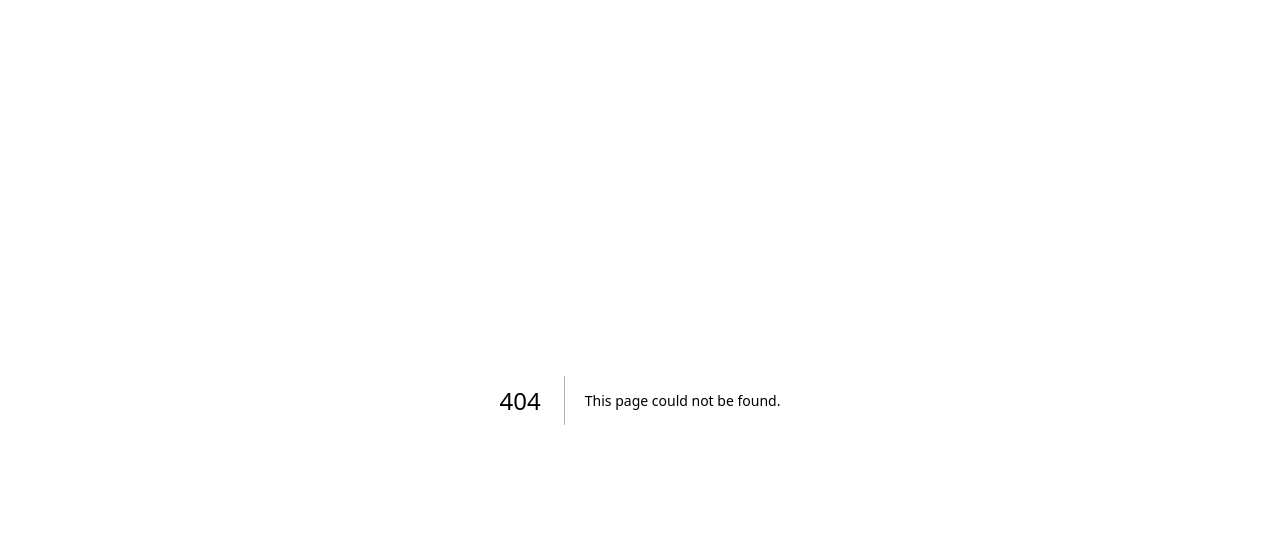
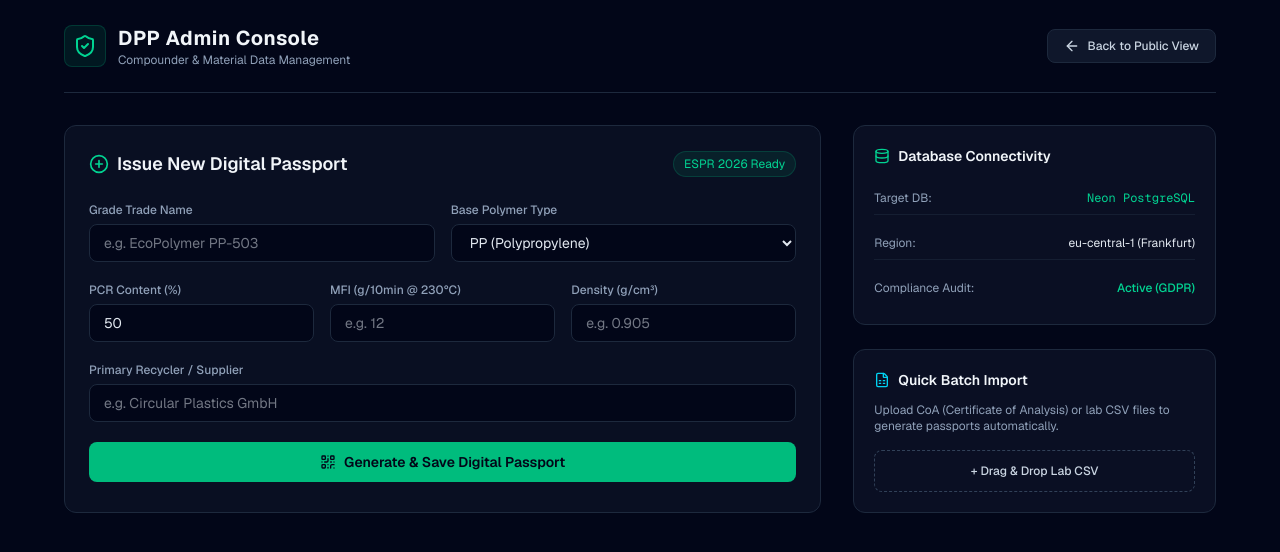
Before and after one commit to rezahashemifarzad/dpp-polymer, a Next.js app: page /admin in a window 1280 px wide. Before the commit this address had no page. Shown: the top 552 px of the page. Built offline with nearby package versions, Linux system fonts and the light colour scheme.

Commit message:
Added admin route and page structure

```diff
--- /dev/null
+++ b/app/admin/page.tsx
@@ -0,0 +1,213 @@
+'use client';
+
+import React, { useState } from 'react';
+import {
+  ShieldCheck,
+  PlusCircle,
+  Database,
+  FileSpreadsheet,
+  QrCode,
+  CheckCircle2,
+  ArrowLeft
+} from 'lucide-react';
+import Link from 'next/link';
+
+export default function AdminDashboard() {
+  const [formData, setFormData] = useState({
+    gradeName: '',
+    polymerType: 'PP',
+    pcrPercentage: '50',
+    mfi: '',
+    density: '',
+    supplier: '',
+    certifications: 'ISCC PLUS'
+  });
+
+  const [status, setStatus] = useState<string | null>(null);
+
+  const handleSubmit = async (e: React.FormEvent) => {
+    e.preventDefault();
+    setStatus('saving');
+
+    // شبیه‌سازی ثبت در Neon DB
+    setTimeout(() => {
+      setStatus('success');
+    }, 1200);
+  };
+
+  return (
+    <div className="min-h-screen bg-slate-950 text-slate-100 p-6 font-sans">
+      {/* Header */}
+      <div className="max-w-6xl mx-auto flex justify-between items-center pb-6 mb-8 border-b border-slate-800">
+        <div className="flex items-center gap-3">
+          <div className="p-2 bg-emerald-500/10 text-emerald-400 rounded-lg border border-emerald-500/20">
+            <ShieldCheck className="w-6 h-6" />
+          </div>
+          <div>
+            <h1 className="text-xl font-bold tracking-wide">DPP Admin Console</h1>
+            <p className="text-xs text-slate-400">Compounder & Material Data Management</p>
+          </div>
+        </div>
+
+        <Link
+          href="/"
+          className="flex items-center gap-2 text-xs font-medium bg-slate-900 hover:bg-slate-800 border border-slate-800 text-slate-300 px-4 py-2 rounded-lg transition-all"
+        >
+          <ArrowLeft className="w-4 h-4" />
+          Back to Public View
+        </Link>
+      </div>
+
+      <div className="max-w-6xl mx-auto grid grid-cols-1 lg:grid-cols-3 gap-8">
+
+        {/* Form Section */}
+        <div className="lg:col-span-2 bg-slate-900/60 border border-slate-800 rounded-xl p-6 backdrop-blur-md">
+          <div className="flex items-center justify-between mb-6">
+            <h2 className="text-lg font-semibold flex items-center gap-2">
+              <PlusCircle className="w-5 h-5 text-emerald-400" />
+              Issue New Digital Passport
+            </h2>
+            <span className="text-xs bg-emerald-500/10 text-emerald-400 px-2.5 py-1 rounded-full border border-emerald-500/20">
+              ESPR 2026 Ready
+            </span>
+          </div>
+
+          <form onSubmit={handleSubmit} className="space-y-5">
+            <div className="grid grid-cols-1 md:grid-cols-2 gap-4">
+              <div>
+                <label className="block text-xs font-medium text-slate-400 mb-1.5">Grade Trade Name</label>
+                <input
+                  type="text"
+                  placeholder="e.g. EcoPolymer PP-503"
+                  value={formData.gradeName}
+                  onChange={(e) => setFormData({...formData, gradeName: e.target.value})}
+                  className="w-full bg-slate-950 border border-slate-800 rounded-lg px-3.5 py-2 text-sm focus:outline-none focus:border-emerald-500 text-slate-200"
+                  required
+                />
+              </div>
+
+              <div>
+                <label className="block text-xs font-medium text-slate-400 mb-1.5">Base Polymer Type</label>
+                <select
+                  value={formData.polymerType}
+                  onChange={(e) => setFormData({...formData, polymerType: e.target.value})}
+                  className="w-full bg-slate-950 border border-slate-800 rounded-lg px-3.5 py-2 text-sm focus:outline-none focus:border-emerald-500 text-slate-200"
+                >
+                  <option value="PP">PP (Polypropylene)</option>
+                  <option value="PE">HDPE / LDPE</option>
+                  <option value="ABS">ABS</option>
+                  <option value="PC">PC (Polycarbonate)</option>
+                  <option value="PET">PET</option>
+                </select>
+              </div>
+            </div>
+
+            <div className="grid grid-cols-1 md:grid-cols-3 gap-4">
+              <div>
+                <label className="block text-xs font-medium text-slate-400 mb-1.5">PCR Content (%)</label>
+                <input
+                  type="number"
+                  placeholder="50"
+                  value={formData.pcrPercentage}
+                  onChange={(e) => setFormData({...formData, pcrPercentage: e.target.value})}
+                  className="w-full bg-slate-950 border border-slate-800 rounded-lg px-3.5 py-2 text-sm focus:outline-none focus:border-emerald-500 text-slate-200"
+                />
+              </div>
+
+              <div>
+                <label className="block text-xs font-medium text-slate-400 mb-1.5">MFI (g/10min @ 230°C)</label>
+                <input
+                  type="text"
+                  placeholder="e.g. 12"
+                  value={formData.mfi}
+                  onChange={(e) => setFormData({...formData, mfi: e.target.value})}
+                  className="w-full bg-slate-950 border border-slate-800 rounded-lg px-3.5 py-2 text-sm focus:outline-none focus:border-emerald-500 text-slate-200"
+                />
+              </div>
+
+              <div>
+                <label className="block text-xs font-medium text-slate-400 mb-1.5">Density (g/cm³)</label>
+                <input
+                  type="text"
+                  placeholder="e.g. 0.905"
+                  value={formData.density}
+                  onChange={(e) => setFormData({...formData, density: e.target.value})}
+                  className="w-full bg-slate-950 border border-slate-800 rounded-lg px-3.5 py-2 text-sm focus:outline-none focus:border-emerald-500 text-slate-200"
+                />
+              </div>
+            </div>
+
+            <div>
+              <label className="block text-xs font-medium text-slate-400 mb-1.5">Primary Recycler / Supplier</label>
+              <input
+                type="text"
+                placeholder="e.g. Circular Plastics GmbH"
+                value={formData.supplier}
+                onChange={(e) => setFormData({...formData, supplier: e.target.value})}
+                className="w-full bg-slate-950 border border-slate-800 rounded-lg px-3.5 py-2 text-sm focus:outline-none focus:border-emerald-500 text-slate-200"
+              />
+            </div>
+
+            <button
+              type="submit"
+              disabled={status === 'saving'}
+              className="w-full bg-emerald-500 hover:bg-emerald-600 text-slate-950 font-semibold py-2.5 rounded-lg text-sm transition-all flex items-center justify-center gap-2 mt-4 cursor-pointer"
+            >
+              {status === 'saving' ? (
+                <span>Publishing to Neon DB...</span>
+              ) : status === 'success' ? (
+                <>
+                  <CheckCircle2 className="w-4 h-4" />
+                  Passport Published Successfully!
+                </>
+              ) : (
+                <>
+                  <QrCode className="w-4 h-4" />
+                  Generate & Save Digital Passport
+                </>
+              )}
+            </button>
+          </form>
+        </div>
+
+        {/* System Status Sidebar */}
+        <div className="space-y-6">
+          <div className="bg-slate-900/60 border border-slate-800 rounded-xl p-5">
+            <h3 className="text-sm font-semibold mb-4 flex items-center gap-2">
+              <Database className="w-4 h-4 text-emerald-400" />
+              Database Connectivity
+            </h3>
+            <div className="space-y-3 text-xs">
+              <div className="flex justify-between items-center py-2 border-b border-slate-800/60">
+                <span className="text-slate-400">Target DB:</span>
+                <span className="font-mono text-emerald-400">Neon PostgreSQL</span>
+              </div>
+              <div className="flex justify-between items-center py-2 border-b border-slate-800/60">
+                <span className="text-slate-400">Region:</span>
+                <span className="text-slate-200">eu-central-1 (Frankfurt)</span>
+              </div>
+              <div className="flex justify-between items-center py-2">
+                <span className="text-slate-400">Compliance Audit:</span>
+                <span className="text-emerald-400 font-medium">Active (GDPR)</span>
+              </div>
+            </div>
+          </div>
+
+          <div className="bg-slate-900/60 border border-slate-800 rounded-xl p-5">
+            <h3 className="text-sm font-semibold mb-3 flex items-center gap-2">
+              <FileSpreadsheet className="w-4 h-4 text-cyan-400" />
+              Quick Batch Import
+            </h3>
+            <p className="text-xs text-slate-400 mb-4">
+              Upload CoA (Certificate of Analysis) or lab CSV files to generate passports automatically.
+            </p>
+            <button className="w-full border border-dashed border-slate-700 hover:border-slate-500 text-slate-300 py-3 rounded-lg text-xs font-medium transition-all text-center cursor-pointer">
+              + Drag & Drop Lab CSV
+            </button>
+          </div>
+        </div>
+
+      </div>
+    </div>
+  );
+}
```
